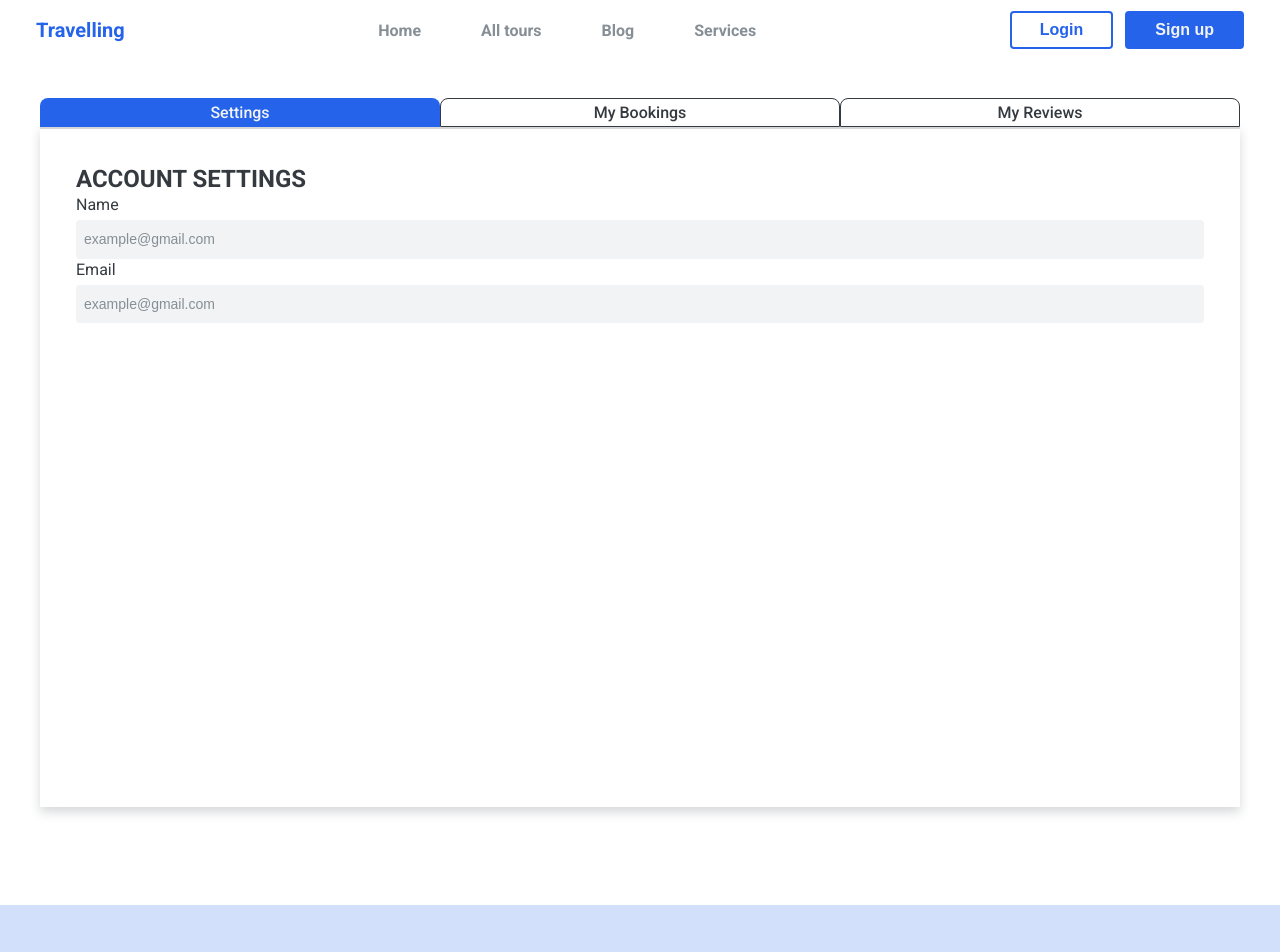
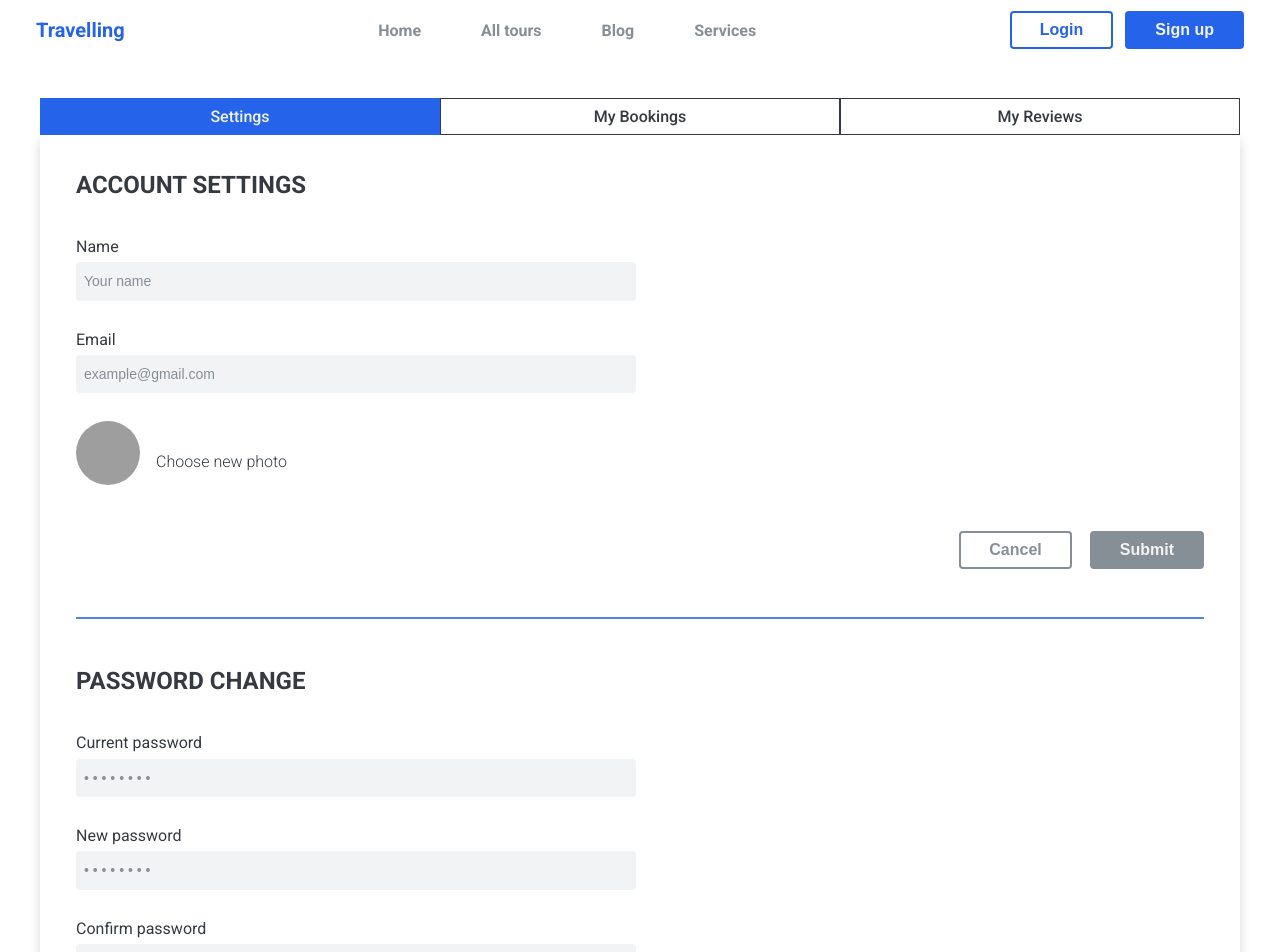
Before and after one commit to Harshal2742/travel-website, a React (Vite) app: page /me in a window 1280 px wide. Shown: the top 952 px of the page. Built offline with nearby package versions, Linux system fonts and the light colour scheme; no server answers; grey boxes are pictures that could not be loaded.

Commit message:
Working on profile

```diff
--- a/src/api/api.interface.ts
+++ b/src/api/api.interface.ts
@@ -91,5 +91,6 @@ export interface CurrentUser {
   name: string;
   photo: string;
   email: string;
+  role: 'user' | 'guide' | 'lead-guide' | 'admin';
   __v: number;
 }
--- a/src/api/api.ts
+++ b/src/api/api.ts
@@ -78,3 +78,17 @@ export const getCurrentUser = async () => {
   })
   return result
 }
+
+// API call to update account settings
+export const updateAccountSettings = async (formData: FormData) => {
+  const result = await getApiData<CurrentUser>({
+    url: "users/updateMe",
+    withCredentials: true,
+    headers: {
+      "Authorization": `Bearer ${localStorage.getItem("travel-token")}`,
+      "Content-Type": "multipart/form-data"
+    }
+  })
+
+  return result
+}
--- a/src/components/profile/ProfileSettings.tsx
+++ b/src/components/profile/ProfileSettings.tsx
@@ -1,15 +1,50 @@
+import { FormEvent, FormEventHandler, useState } from 'react';
+import { useAppDispatch, useAppSelector } from '../../store/store';
+import { CurrentUser } from '../../api/api.interface';
+import { updateAccountSettings } from '../../api/api';
+
 const ProfileSettings = (): JSX.Element => {
+	const currentUser = useAppSelector((state) => state.auth.currentUser);
+	const dispatch = useAppDispatch();
+	const [accountSettingsFormData, setAccountSettingsFormData] =
+		useState<CurrentUser>(currentUser!);
+
+	const [isAccountSettingsChanged, setIsAccountSettingsChanged] =
+		useState(false);
+
+	const onAccountSettingSubmit = (e: FormEvent<HTMLFormElement>) => {
+		e.preventDefault();
+
+		const formData = new FormData()
+		// formData.set("name")
+
+		// const result = updateAccountSettings()
+	};
+
 	return (
 		<section>
-			<div>
-				<p className="heading-tertiary">ACCOUNT SETTINGS</p>
-				<form>
+			<div className="profile-settings-box">
+				<p className="heading-tertiary account-settings-heading">
+					ACCOUNT SETTINGS
+				</p>
+				<form
+					className="account-settings-form"
+					onSubmit={onAccountSettingSubmit}
+				>
 					<div className="input-box">
-						<label htmlFor="email">Name</label>
+						<label htmlFor="name">Name</label>
 						<input
-							type="email"
-							id="email"
-							placeholder="example@gmail.com"
+							required
+							type="text"
+							id="name"
+							placeholder="Your name"
+							value={accountSettingsFormData?.name}
+							onChange={(e) => {
+								setIsAccountSettingsChanged(true);
+								setAccountSettingsFormData((prevData) => {
+									return { ...prevData, name: e.target.value };
+								});
+							}}
 							autoComplete="on"
 						/>
 					</div>
@@ -18,9 +53,90 @@ const ProfileSettings = (): JSX.Element => {
 						<input
 							type="email"
 							id="email"
+							required
 							placeholder="example@gmail.com"
+							value={accountSettingsFormData?.email}
+							autoComplete="on"
+							onChange={(e) => {
+								setIsAccountSettingsChanged(true);
+								setAccountSettingsFormData((prevData) => {
+									return { ...prevData, email: e.target.value };
+								});
+							}}
+						/>
+					</div>
+					<div className="profile-user-img-box">
+						<img
+							className="user-img"
+							src={`${import.meta.env.VITE_USER_IMG_BASE_URL}/${
+								accountSettingsFormData?.photo
+							}`}
+						/>
+						<label htmlFor="newProfileImage" className="img-input-label">
+							Choose new photo
+						</label>
+						<input className="img-input" type="file" id="newProfileImage" />
+					</div>
+					<div className="account-settings-btn-box">
+						<button
+							type="button"
+							className="btn-outlined"
+							disabled={!isAccountSettingsChanged}
+							onClick={() => {
+								setAccountSettingsFormData(currentUser!);
+								setIsAccountSettingsChanged(false);
+							}}
+						>
+							Cancel
+						</button>
+						<button
+							type="submit"
+							className="btn-filled"
+							disabled={!isAccountSettingsChanged}
+						>
+							Submit
+						</button>
+					</div>
+				</form>
+			</div>
+			<div className="change-password-box">
+				<p className="heading-tertiary account-settings-heading">
+					PASSWORD CHANGE
+				</p>
+				<form className="account-settings-form">
+					<div className="input-box">
+						<label htmlFor="currPass">Current password</label>
+						<input
+							type="password"
+							id="currPass"
+							placeholder="&bull; &bull; &bull; &bull; &bull; &bull; &bull; &bull;"
 							autoComplete="on"
 						/>
+					</div>
+					<div className="input-box">
+						<label htmlFor="newPass">New password</label>
+						<input
+							type="password"
+							id="newPass"
+							placeholder="&bull; &bull; &bull; &bull; &bull; &bull; &bull; &bull;"
+							// value={accountSettingsFormData?.email}
+							autoComplete="on"
+						/>
+					</div>
+					<div className="input-box">
+						<label htmlFor="confirmPass">Confirm password</label>
+						<input
+							type="password"
+							id="confirmPass"
+							placeholder="&bull; &bull; &bull; &bull; &bull; &bull; &bull; &bull;"
+							// value={accountSettingsFormData?.email}
+							autoComplete="on"
+						/>
+					</div>
+					<div className="account-settings-btn-box">
+						<button type="submit" className="btn-filled">
+							Submit
+						</button>
 					</div>
 				</form>
 			</div>
--- a/src/style/_general.scss
+++ b/src/style/_general.scss
@@ -77,10 +77,54 @@
 		background-color: $primary-s1;
 		border-color: $primary-s1;
 	}
+
+	&-outlined:disabled {
+		cursor: not-allowed;
+		background-color: transparent;
+		border-color: $gray-3;
+		color: $gray-3 !important;
+	}
+
+	&-filled:disabled {
+		cursor: not-allowed;
+		background-color: $gray-3;
+		border-color: $gray-3;
+		color: $gray-1 !important;
+	}
 }
 
-.make-visible .btn{
+.make-visible .btn {
 	&-outlined {
 		color: $primary;
 	}
 }
+
+.input-box {
+	display: flex;
+	flex-direction: column;
+	max-width: 56rem;
+	gap: 0.4rem;
+	label {
+		font-size: 1.6rem;
+		font-weight: 400;
+		line-height: 1.4;
+		width: 100%;
+	}
+
+	input {
+		border-radius: 0.4rem;
+		width: 100%;
+		outline: none;
+		border: none;
+		font-size: 1.6rem;
+		line-height: 1.4;
+		padding: 0.8rem;
+		background-color: $gray-1;
+
+		&::placeholder {
+			font-size: 1.4rem;
+			// font-weight: 300;
+			color: $gray-3;
+		}
+	}
+}
--- a/src/style/components/_auth.scss
+++ b/src/style/components/_auth.scss
@@ -37,33 +37,3 @@
 	margin-top: 2.8rem;
 	gap: 2.4rem;
 }
-
-.input-box {
-	display: flex;
-	flex-direction: column;
-	width: 100%;
-	gap: 0.4rem;
-	label {
-		font-size: 1.6rem;
-		font-weight: 400;
-		line-height: 1.4;
-		width: 100%;
-	}
-
-	input {
-		border-radius: 0.4rem;
-		width: 100%;
-		outline: none;
-		border: none;
-		font-size: 1.6rem;
-		line-height: 1.4;
-		padding: 0.8rem;
-		background-color: $gray-1;
-
-		&::placeholder {
-			font-size: 1.4rem;
-			// font-weight: 300;
-			color: $gray-3;
-		}
-	}
-}
--- a/src/style/components/profile/_profile.scss
+++ b/src/style/components/profile/_profile.scss
@@ -5,15 +5,17 @@
 }
 
 .profile-nav-box {
-	// border-bottom: 2px solid $gray-4;
+	// border-top-right-radius: 0.4rem;
+	// border-top-left-radius: 0.4rem;
+	// overflow: hidden;
 }
 
 .profile-navlist {
 	list-style: none;
 	display: flex;
 	justify-content: space-between;
+	li {
 
-	li {
 		flex: 1;
 		text-align: center;
 	}
@@ -25,26 +27,25 @@
 	font-size: 1.6rem;
 	width: 100%;
 	display: inline-block;
-	border-top-left-radius: 0.8rem;
-	border-top-right-radius: 0.8rem;
-	padding: 0.4rem 0rem;
+	padding: 0.8rem 0rem;
 	border: 1px solid transparent;
+
 	&-active {
 		@extend .profile-navlink;
 		background-color: $primary;
 		color: $gray-1;
-		padding: 0.4rem 0rem;
+		border-color: $primary;
 	}
 
 	&-pending {
 		@extend .profile-navlink;
 		color: $gray-4;
 		border-color: $gray-4;
+
 	}
 }
 .profile-page {
 	padding: 3.6rem;
-	border-top: 2px solid rgba($color: $gray-4, $alpha: 0.2);
 	box-shadow: 0 0.5rem 1rem rgba($color: $gray-4, $alpha: 0.2);
 	min-height: 85vh;
 }
--- /dev/null
+++ b/src/style/components/profile/_profilesettings.scss
@@ -0,0 +1,61 @@
+@use '../../colors' as *;
+
+.account-settings-heading {
+	margin-bottom: 3.6rem;
+}
+
+.account-settings-form {
+	display: flex;
+	flex-direction: column;
+	gap: 2.8rem;
+
+	.user-img {
+		width: 6.4rem;
+		height: 6.4rem;
+		border-radius: 50%;
+	}
+}
+
+.profile-user-img-box {
+	display: flex;
+	align-items: center;
+	gap: 1.6rem;
+	.user-img {
+		width: 6.4rem;
+		height: 6.4rem;
+		border-radius: 50%;
+	}
+
+	.img-input-label {
+		font-size: 1.6rem;
+		cursor: pointer;
+		transition: all 0.3s;
+		border-bottom: 1px solid transparent;
+
+		&:hover {
+			border-bottom: 1px solid $gray-4;
+		}
+	}
+
+	.img-input {
+		display: none;
+	}
+}
+
+.account-settings-btn-box {
+	display: flex;
+	justify-content: flex-end;
+	gap: 1.8rem;
+	.btn-outlined {
+		color: $primary;
+	}
+}
+
+.profile-settings-box {
+	margin-bottom: 4.8rem;
+	border-bottom: 2px solid $primary-t1;
+	padding-bottom: 4.8rem;
+}
+
+.change-password-box {
+}
--- a/src/style/index.scss
+++ b/src/style/index.scss
@@ -15,6 +15,7 @@
 @use './components/tourpage';
 @use './components/auth';
 @use './components/profile/profile';
+@use './components/profile/profilesettings';
 
 @use './colors' as *;
 
```
